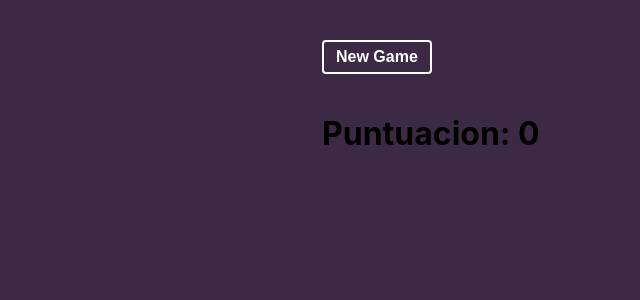
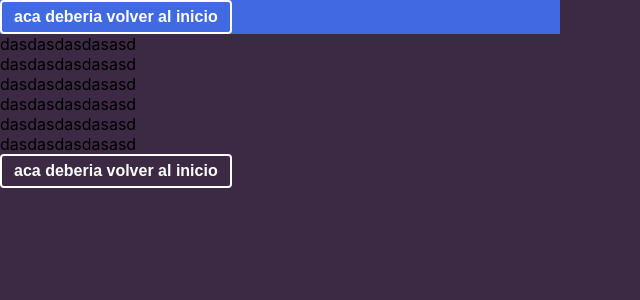
Before and after one commit to Cloud3312/unq-ui-braian-espinoza-trabajo-final, a React (Create React App) app: page / in a window 1280 px wide. Shown: the top 300 px of the page, without its empty margins (0-640 px from the left). Built offline with nearby package versions, Linux system fonts and the light colour scheme.

Commit message:
Se agrega la pantalla de inicio

```diff
--- a/src/App.jsx
+++ b/src/App.jsx
@@ -1,9 +1,25 @@
+import Inicio from 'components/Inicio'
 import Tablero from 'components/Tablero'
-import React from 'react'
+import React, { useState } from 'react'
+import { images4x4 } from 'utility/imagenesList4x4'
 import './App.css'
-import { images2x1 } from './utility/imagenesList2x1'
 function App() {
-  return <Tablero images={images2x1} />
+  const [jugando, setJugando] = useState(false)
+  const [images, setImages] = useState([])
+
+  // const cambiarEstado = (valor) => {
+  //   setJugando(valor)
+  // }
+
+  return (
+    <div>
+      {jugando ? (
+        <Tablero images={images4x4} setJugando={setJugando} />
+      ) : (
+        <Inicio setImages={setImages} setJugando={setJugando} />
+      )}
+    </div>
+  )
 }
 
 export default App
--- /dev/null
+++ b/src/components/Inicio.css
@@ -0,0 +1,4 @@
+.inicio-container {
+  background-color: royalblue;
+  width: 560px;
+}
--- /dev/null
+++ b/src/components/Inicio.jsx
@@ -0,0 +1,30 @@
+import React from 'react'
+import './Inicio.css'
+
+const Inicio = ({ setJugando }) => {
+  const cambiarEstado = (event) => {
+    event.preventDefault()
+    setJugando(true)
+  }
+
+  return (
+    <>
+      <div className='inicio-container'>
+        {/* <button type='button' onClick={setearJugando(true)}> */}
+        <button onClick={cambiarEstado}> aca deberia volver al inicio</button>
+        {/* <button onClick={setImages(images2x1)}> imagenes cortas</button> */}
+        <p>dasdasdasdasasd</p>
+        <p>dasdasdasdasasd</p>
+        <p>dasdasdasdasasd</p>
+        <p>dasdasdasdasasd</p>
+        <p>dasdasdasdasasd</p>
+        <p>dasdasdasdasasd</p>
+      </div>
+      <div>
+        <button onClick={cambiarEstado}> aca deberia volver al inicio</button>
+      </div>
+    </>
+  )
+}
+
+export default Inicio
--- a/src/components/Tablero.jsx
+++ b/src/components/Tablero.jsx
@@ -2,7 +2,7 @@ import React, { useEffect, useState } from 'react'
 import Card from './Card.js'
 import './Tablero.css'
 
-const Tablero = ({ images }) => {
+const Tablero = ({ images, setJugando }) => {
   const [cards, setCards] = useState([])
   const [firstCard, setFirstCard] = useState(null)
   const [secondCard, setSecondCard] = useState(null)
@@ -27,6 +27,14 @@ const Tablero = ({ images }) => {
     firstCard ? setSecondCard(card) : setFirstCard(card)
   }
 
+  // const allSelected = () => {
+  //   return cards.every((c) => c.matched === true)
+  // }
+
+  // useEffect(() => {
+  //   allSelected()
+  // }, cards)
+
   useEffect(() => {
     if (firstCard && secondCard) {
       setDisabled(true)
@@ -34,6 +42,7 @@ const Tablero = ({ images }) => {
         setCards((prevCards) => {
           return prevCards.map((card) => {
             if (card.src === firstCard.src) {
+              setScore(score + 1)
               return { ...card, matched: true }
             } else {
               return card
@@ -47,15 +56,25 @@ const Tablero = ({ images }) => {
     }
   }, [firstCard, secondCard])
 
+  useEffect(() => {
+    shuffleCards()
+  }, [])
+
   const resetTurn = () => {
     setFirstCard(null)
     setSecondCard(null)
     setDisabled(false)
   }
 
+  const cambiarEstado = (event) => {
+    event.preventDefault()
+    setJugando(false)
+  }
+
   return (
     <div className='tableroContainer'>
       <button onClick={shuffleCards}>New Game </button>
+      <button onClick={cambiarEstado}>asdasdassda</button>
       <div className='cartas-container'>
         {cards.map((card) => (
           <Card
@@ -72,6 +91,7 @@ const Tablero = ({ images }) => {
       <div className='score'>
         <h1>Puntuacion: {score}</h1>
       </div>
+      {/* {allSelected ? alert('hola') : null} */}
     </div>
   )
 }
```
